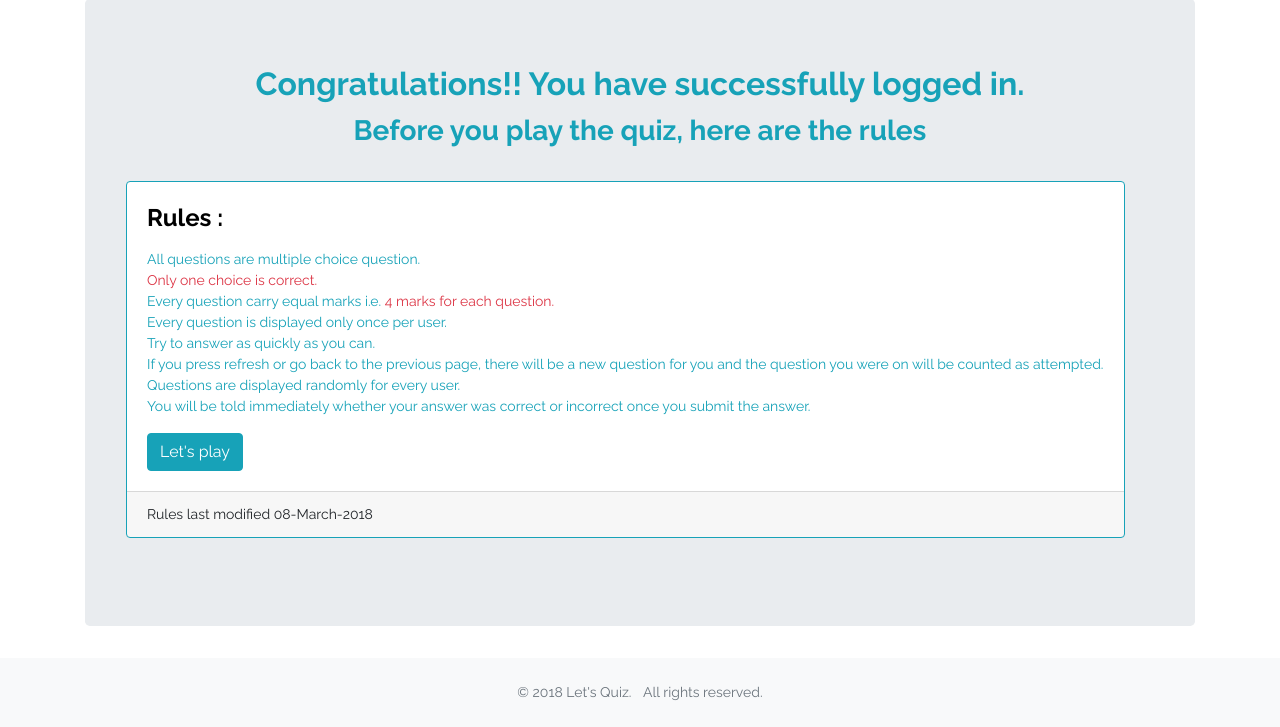
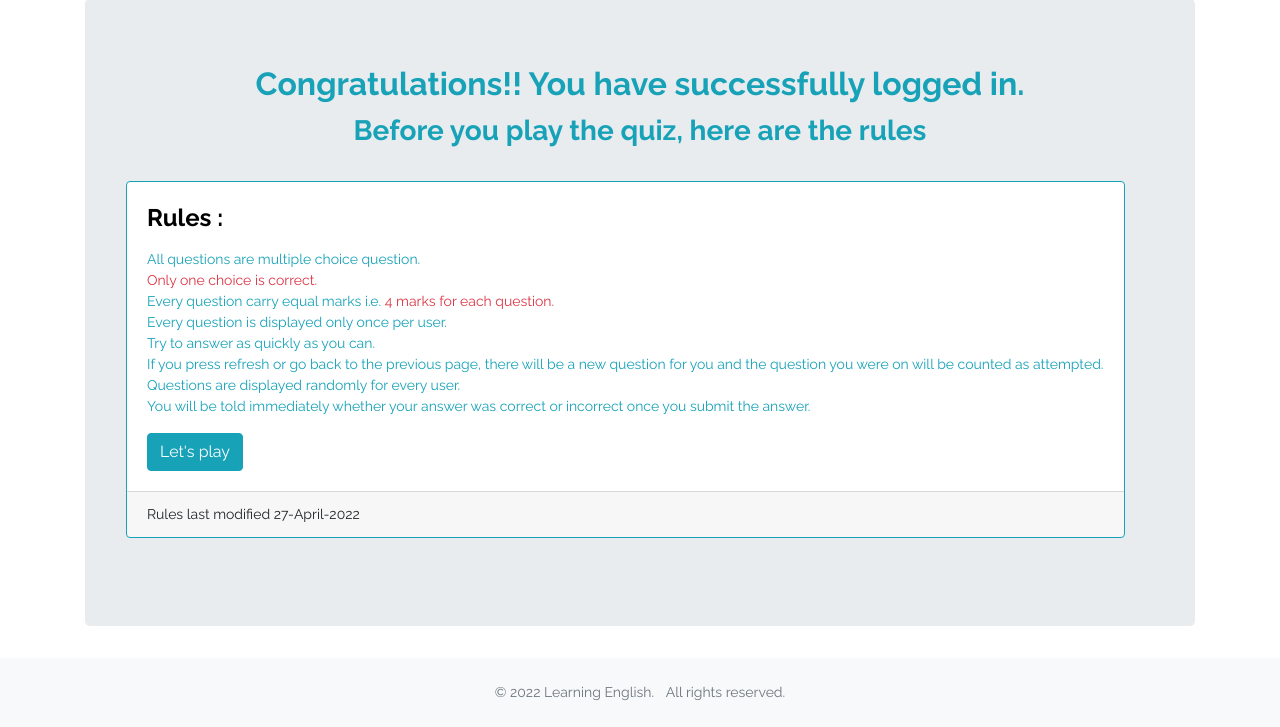
Before and after one commit to vodinhhuy0911/WebEnglishSystem, a Django app: page /user-home in a window 1280 px wide. Shown: the part 150-877 px from the top of the page. Run offline with Django 3.2, Linux system fonts and the light colour scheme; the visitor is signed in with stand-in values (Sample User, id 1); some libraries are stand-ins or nearby versions.

Commit message:
update html 27/04

```diff
--- a/WebEnglish/EnglishSystem/templates/base.html
+++ b/WebEnglish/EnglishSystem/templates/base.html
@@ -31,7 +31,7 @@
     <footer class="bg-light text-muted py-0">
         <div class="container py-4">
             <ul class="list-inline mb-0 text-center">
-                <li class="list-inline-item">&copy; 2018 Let's Quiz.</li>
+                <li class="list-inline-item">&copy; 2022 Learning English.</li>
                 <li class="list-inline-item">All rights reserved.</li>
             </ul>
         </div>
--- a/WebEnglish/EnglishSystem/templates/home.html
+++ b/WebEnglish/EnglishSystem/templates/home.html
@@ -71,11 +71,8 @@
                    <!-- Add Widget -->
                    <div class="single-widget-area add-widget mb-30">
                         <a href="#">
-<<<<<<< HEAD
                             <img src="{% static 'img/bg-img/add3.png' %}" alt="">
-=======
                             <img width="360px" height="370px" src="{% static 'img/bg-img/OIP.jpg' %}" alt="">
->>>>>>> 4f0a284 (update)
                         </a>
                     </div>
 
@@ -87,18 +84,15 @@
 <!-- ##### Intro News Area End ##### -->
 
 <!-- ##### Add Area Start ##### -->
-<<<<<<< HEAD
 <div class="big-add-area mb-100">
     <div class="container-fluid">
         <a href="#"><img src="{% static 'img/bg-img/add2.png' %}" alt=""></a>
     </div>
 </div>
-=======
 <!--<div class="big-add-area mb-100">-->
 <!--    <div class="container-fluid">-->
 <!--        <a href="#"><img src="{% static 'img/bg-img/add2.png' %}" alt=""></a>-->
 <!--    </div>-->
 <!--</div>-->
->>>>>>> 4f0a284 (update)
 <!-- ##### Add Area End ##### -->
 {% endblock content %}
--- a/WebEnglish/EnglishSystem/templates/quiz/user_home.html
+++ b/WebEnglish/EnglishSystem/templates/quiz/user_home.html
@@ -27,7 +27,7 @@
                     </p>
                     <a href="{% url 'play' %}" class="btn btn-info">Let's play</a>
                 </div>
-                <div class="card-footer">Rules last modified 08-March-2018</div>
+                <div class="card-footer">Rules last modified 27-April-2022</div>
             </div>
         </div>
 
```
